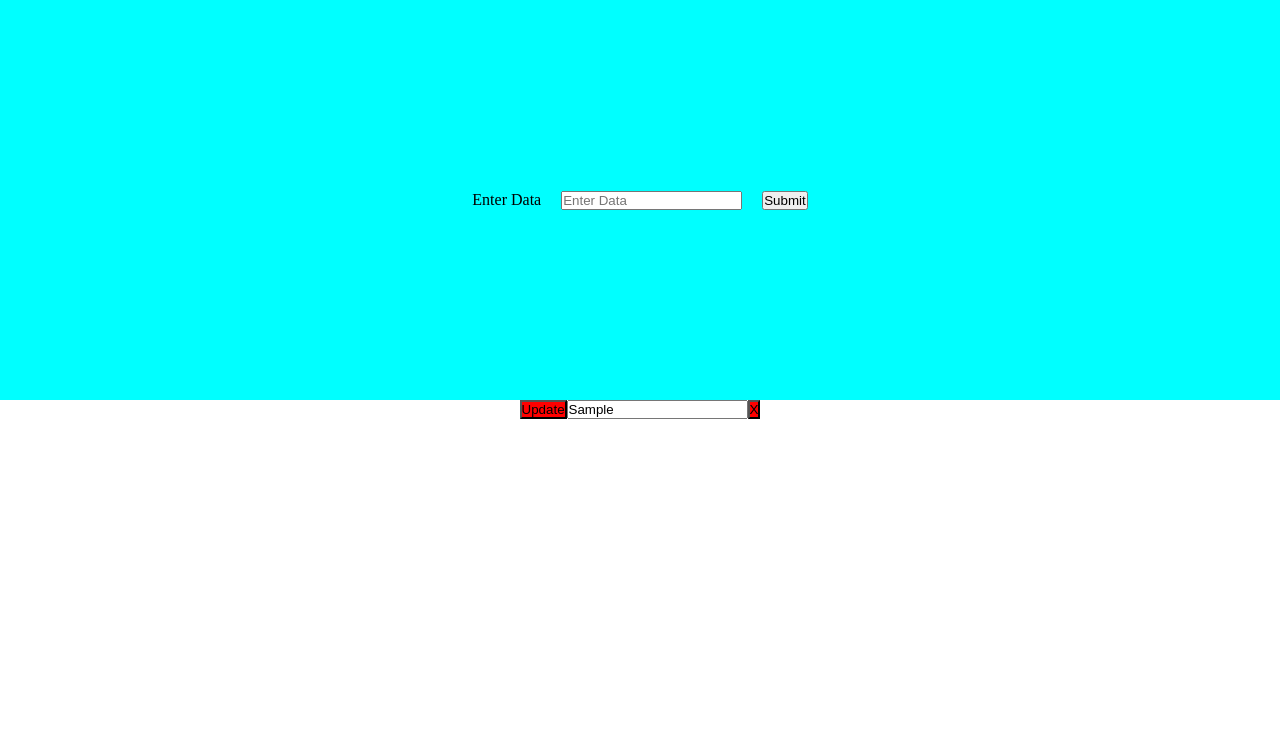
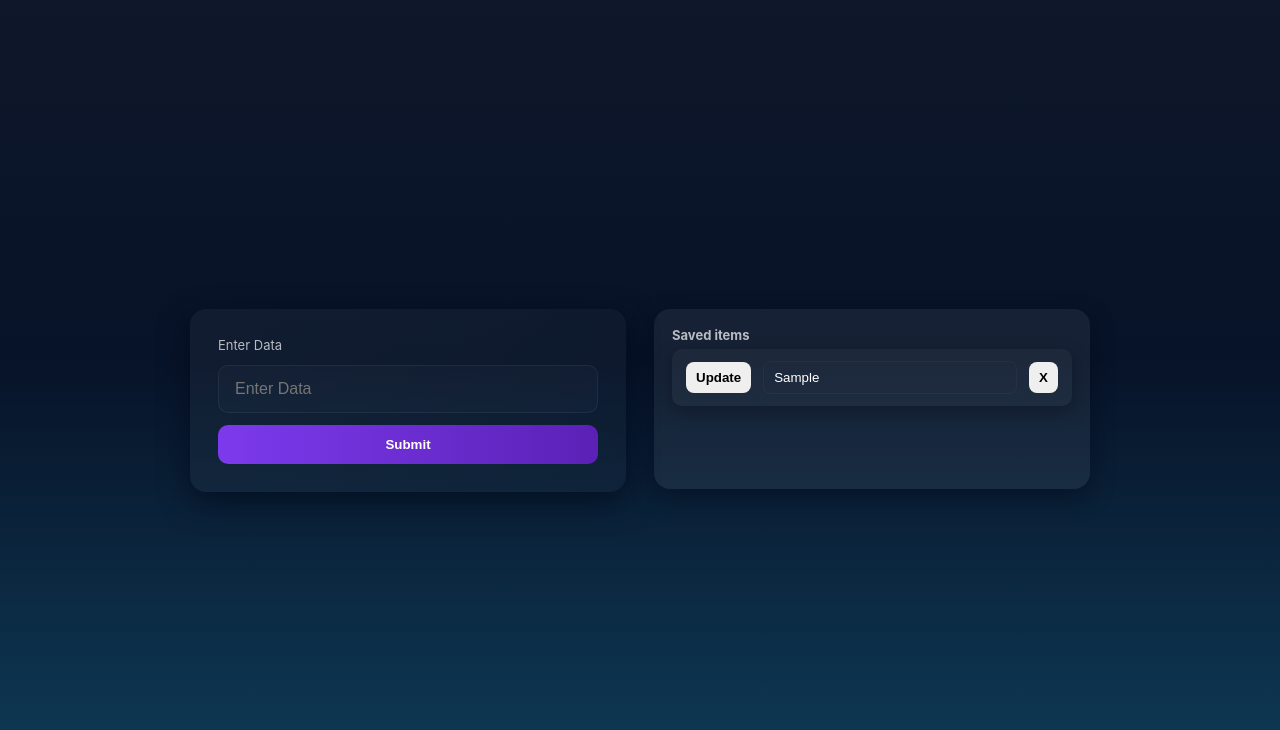
Before and after one commit to M-Ali-B/crud-app-with-vanilla-Js, a plain HTML site: page index.html in a window 1280 px wide. Both pictures are taken after typing "Sample" into the empty fields and a click on the button "Submit". Drawn offline with Linux system fonts and the light colour scheme.

Commit message:
UI improved

```diff
--- a/index.html
+++ b/index.html
@@ -10,18 +10,19 @@
 
 <body>
 
+    <div class="container">
         <main class="main">
-
             <label for="data-el">Enter Data</label>
-        <input type="text" id="data-el" placeholder="Enter Data " />
+            <input type="text" id="data-el" placeholder="Enter Data" />
             <button onclick="handleSubmit()">Submit</button>
-
         </main>
 
         <section>
+            <h3 class="muted">Saved items</h3>
             <ul id="list-el">
             </ul>
         </section>
+    </div>
     <script type="text/javascript" src="index.js"></script>
 </body>
 
--- a/styles.css
+++ b/styles.css
@@ -1,36 +1,178 @@
+:root {
+    --bg-1: #0f172a;
+    /* dark blue */
+    --bg-2: #0f3d59;
+    /* tealish */
+    --card: rgba(255, 255, 255, 0.06);
+    --muted: rgba(255, 255, 255, 0.7);
+    --accent: #6ee7b7;
+    /* mint */
+    --cta: #7c3aed;
+    /* purple */
+    --danger: #ef4444;
+    /* red */
+    --glass: rgba(255, 255, 255, 0.06);
+}
+
 * {
-    padding: 0;
+    box-sizing: border-box;
     margin: 0;
-    box-sizing: border-box;
+    padding: 0
+}
 
+html,
+body {
+    height: 100%
 }
 
 body {
-    width: 100vw;
-    height: 100vh;
+    font-family: Inter, ui-sans-serif, system-ui, -apple-system, "Segoe UI", Roboto, "Helvetica Neue", Arial;
+    background: linear-gradient(180deg, var(--bg-1) 0%, #071328 45%, var(--bg-2) 100%);
+    color: var(--muted);
+    -webkit-font-smoothing: antialiased;
+    -moz-osx-font-smoothing: grayscale;
+    display: flex;
+    align-items: center;
+    justify-content: center;
+    padding: 40px 20px;
 }
 
-main {
+.container {
+    width: 100%;
+    max-width: 900px;
+    display: grid;
+    grid-template-columns: 1fr 1fr;
+    gap: 28px;
+    align-items: start;
+}
+
+main.main {
+    background: linear-gradient(135deg, rgba(255, 255, 255, 0.04), rgba(255, 255, 255, 0.02));
+    border-radius: 16px;
+    padding: 28px;
+    box-shadow: 0 10px 30px rgba(2, 6, 23, 0.6);
+    min-height: 180px;
     display: flex;
-    justify-content: center;
-    align-items: center;
+    flex-direction: column;
+    gap: 12px;
+}
+
+main.main label {
+    font-size: 13px;
+    color: var(--muted);
+}
+
+input#data-el {
     width: 100%;
-    height: 400px;
-    background-color: aqua;
-    gap: 20px;
+    padding: 14px 16px;
+    border-radius: 10px;
+    border: 1px solid rgba(255, 255, 255, 0.06);
+    background: rgba(255, 255, 255, 0.02);
+    color: #fff;
+    font-size: 16px;
+    outline: none;
+    transition: box-shadow .15s ease, transform .08s ease;
+}
+
+input#data-el:focus {
+    box-shadow: 0 6px 18px rgba(124, 58, 237, 0.18);
+    border-color: rgba(124, 58, 237, 0.6);
+    transform: translateY(-1px);
+}
+
+button#submit-btn,
+main.main>button {
+    appearance: none;
+    border: 0;
+    padding: 12px 18px;
+    border-radius: 10px;
+    background: linear-gradient(90deg, var(--cta), #5b21b6);
+    color: #fff;
+    font-weight: 600;
+    cursor: pointer;
+    transition: transform .12s ease, box-shadow .12s ease;
+}
+
+button#submit-btn:hover {
+    transform: translateY(-2px);
+    box-shadow: 0 10px 30px rgba(124, 58, 237, 0.18)
 }
 
 section {
+    background: var(--glass);
+    border-radius: 16px;
+    padding: 18px;
+    min-height: 180px;
+    box-shadow: 0 8px 24px rgba(2, 6, 23, 0.45);
+}
+
+#list-el {
     display: flex;
-    justify-content: center;
+    flex-direction: column;
+    gap: 12px;
+    padding: 6px 0;
+}
+
+#list-el li {
+    list-style: none;
+    display: flex;
     align-items: center;
+    justify-content: space-between;
+    gap: 12px;
+    padding: 12px 14px;
+    background: rgba(255, 255, 255, 0.03);
+    border-radius: 10px;
+    color: #fff;
+    box-shadow: 0 6px 18px rgba(2, 6, 23, 0.35);
+}
+
+#list-el li input[type="text"] {
+    flex: 1;
+    padding: 8px 10px;
+    border-radius: 8px;
+    border: 1px solid rgba(255, 255, 255, 0.04);
+    background: transparent;
+    color: #fff;
 }
 
 .list-btn {
-    background-color: red;
+    /* generic small button */
+    padding: 8px 10px;
+    border-radius: 8px;
+    border: 0;
+    cursor: pointer;
+    font-weight: 600;
 }
 
+.list-btn.update {
+    background: linear-gradient(90deg, var(--accent), #34d399);
+    color: #062018
+}
 
-li {
-    list-style: none;
+.list-btn.delete {
+    background: linear-gradient(90deg, #fb7185, var(--danger));
+    color: #fff
 }
+
+.list-btn:active {
+    transform: translateY(1px)
+}
+
+/* small responsive adjustments */
+@media (max-width:800px) {
+    .container {
+        grid-template-columns: 1fr;
+    }
+}
+
+@media (prefers-reduced-motion: reduce) {
+    * {
+        transition: none !important
+    }
+}
+
+/* helper utilities */
+.muted {
+    color: rgba(255, 255, 255, 0.7);
+    font-size: 13px
+}
```
Lines whose indentation alone changed are shown as unchanged.
